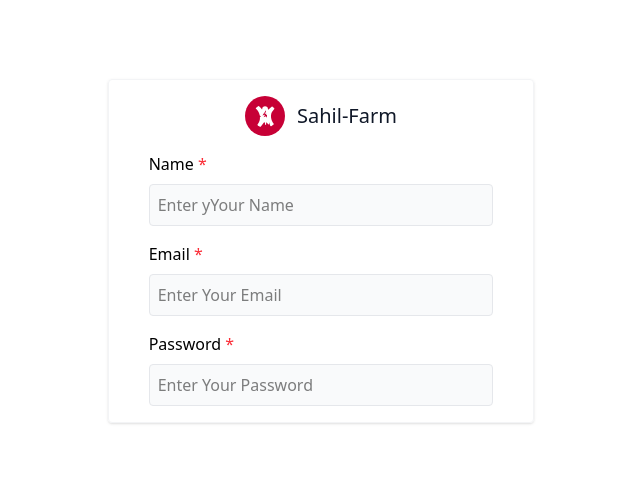
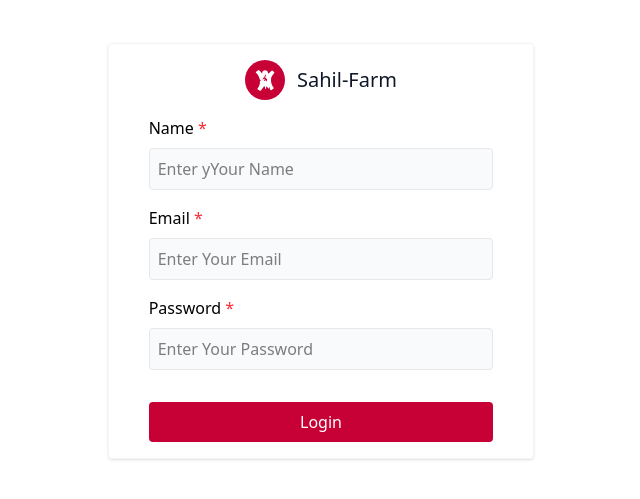
Before and after one commit to augsahil/ecommerce-application, a React app in the folder frontend/: page /login in a window 1280 px wide. Shown: the part 109-608 px from the top of the page, without its empty margins (319-959 px from the left). Built offline with nearby package versions, Linux system fonts and the light colour scheme; the HTML template or start-up script is replaced by a standard one.

Commit message:
login UI complete

```diff
--- a/frontend/src/pages/auth/LoginUser/index.jsx
+++ b/frontend/src/pages/auth/LoginUser/index.jsx
@@ -9,16 +9,42 @@ const LoginUser = () => {
             <Logo className={"mx-auto"} />
           </div>
           <div className="md-3 flex flex-col gap-2">
-            <label htmlFor="name">Name <span className="text-red-500">*</span></label>
-            <input id="name" type="text" className="w-full p-2 rounded outline-none bg-gray-50 border border-gray-200" placeholder="Enter yYour Name"/>
+            <label htmlFor="name">
+              Name <span className="text-red-500">*</span>
+            </label>
+            <input
+              id="name"
+              type="text"
+              className="w-full p-2 rounded outline-none bg-gray-50 border border-gray-200"
+              placeholder="Enter yYour Name"
+            />
           </div>
           <div className="md-3 flex flex-col gap-2">
-            <label htmlFor="email">Email <span className="text-red-500">*</span></label>
-            <input id="email" type="email" className="w-full p-2 rounded outline-none bg-gray-50 border border-gray-200" placeholder="Enter Your Email"/>
+            <label htmlFor="email">
+              Email <span className="text-red-500">*</span>
+            </label>
+            <input
+              id="email"
+              type="email"
+              className="w-full p-2 rounded outline-none bg-gray-50 border border-gray-200"
+              placeholder="Enter Your Email"
+            />
           </div>
           <div className="md-3 flex flex-col gap-2">
-            <label htmlFor="password">Password <span className="text-red-500">*</span></label>
-            <input id="password" type="password" className="w-full p-2 rounded outline-none bg-gray-50 border border-gray-200" placeholder="Enter Your Password"/>
+            <label htmlFor="password">
+              Password <span className="text-red-500">*</span>
+            </label>
+            <input
+              id="password"
+              type="password"
+              className="w-full p-2 rounded outline-none bg-gray-50 border border-gray-200"
+              placeholder="Enter Your Password"
+            />
+          </div>
+          <div className="mt-4">
+            <button className="w-full bg-rose-700 text-white py-2 rounded hover:bg-rose-800 transition duration-300">
+              Login
+            </button>
           </div>
         </div>
       </div>
```
